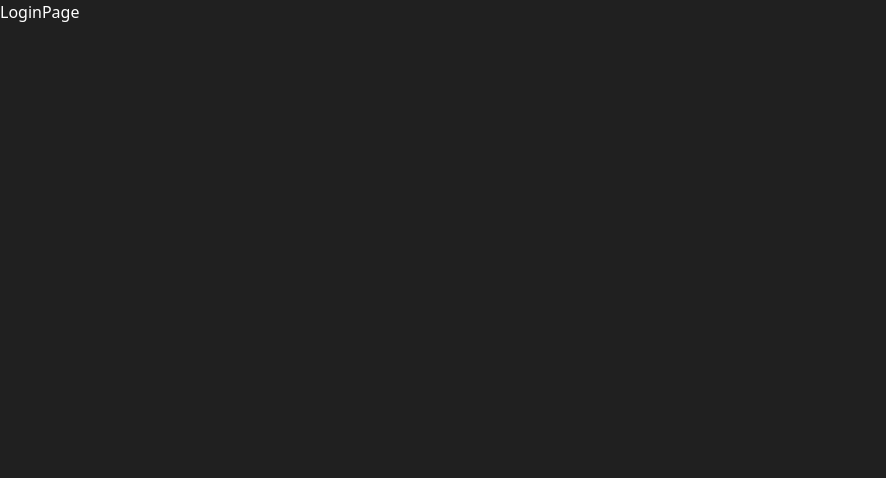
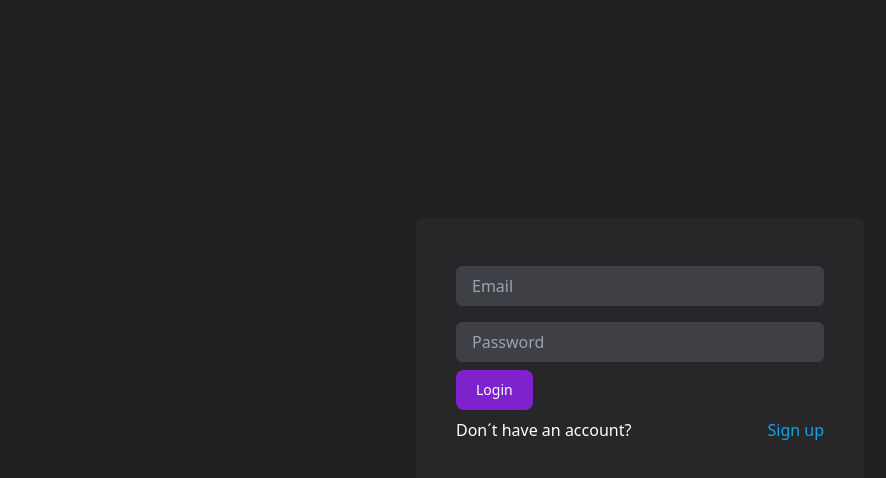
Before and after one commit to IvanSanchezMedina/FrontApp, a React (Vite) app: page /login in a window 1280 px wide. Shown: the top 478 px of the page, without its empty margins (0-886 px from the left). Built offline with nearby package versions, Linux system fonts and the light colour scheme.

Commit message:
Login Pages

```diff
--- a/src/api/auth.js
+++ b/src/api/auth.js
@@ -3,3 +3,5 @@
 const API = "http://localhost:3000"
 
 export const registerRequest = (user)=> axios.post(`${API}/register`, user)
+
+export const loginRequest = (user)=> axios.post(`${API}/login`,user)
--- a/src/context/AuthContext.jsx
+++ b/src/context/AuthContext.jsx
@@ -1,5 +1,5 @@
-import { createContext, useState, useContext } from "react";
-import { registerRequest } from "../api/auth"
+import { createContext, useState, useContext, useEffect } from "react";
+import { loginRequest, registerRequest } from "../api/auth"
 
 export const AuthContext = createContext()
 
@@ -32,8 +32,29 @@
        }
     }
 
+    const signin = async (user) => {
+        try {
+            const res = await loginRequest(user)
+            setUser(res.data)
+            setIsAuthenticated(true)
+        } catch (error) {
+            console.log(error)
+            if(Array.isArray(error.response.data)){
+                return setErrors(error.response.data)
+            }
+            setErrors([error.response.data.message])
+        }
+    }
+
+    useEffect( ()=>{
+        if (errors.length >0) {
+            setTimeout(()=>{setErrors([])
+            },5000)
+        }
+    },[errors])
+
     return (
-        <AuthContext.Provider value={{signup,user,isAuthenticated,errors}}>
+        <AuthContext.Provider value={{signup,signin,user,isAuthenticated,errors}}>
             {children}
         </AuthContext.Provider>
     )
--- a/src/pages/LoginPage.jsx
+++ b/src/pages/LoginPage.jsx
@@ -1,6 +1,64 @@
+import { useForm } from "react-hook-form"
+import { useAuth } from "../context/AuthContext"
+import { useEffect } from "react"
+import { Link, useNavigate } from "react-router-dom"
+
 function LoginPage() {
+
+  const { register, handleSubmit, formState: { errors } } = useForm()
+  const { signin, user, isAuthenticated, errors: loginErrors } = useAuth()
+  const navigate = useNavigate()
+
+  useEffect(() => {
+    if (isAuthenticated) navigate("/profile")
+  }, [isAuthenticated])
+
+  const onSubmit = handleSubmit(async (values) => {
+    console.log("values :", values)
+    signin(values)
+
+  })
+
   return (
-    <div>LoginPage</div>
+
+    <div className="flex h-[calc(100vh-100px)] items-center justify-center">
+
+      <div className="bg-zinc-800 max-w-md w-full p-10 rounded-md">
+        {
+          loginErrors.map((error, i) => (
+            <div className="bg-red-500 p-2 text-white text-center" key={i}>{error}</div>
+          ))
+        }
+        <form onSubmit={onSubmit}>
+
+          <input type="text"
+            {...register("email", { "required": true })}
+            className="w-full bg-zinc-700 text-white px-4 py-2 rounded-md my-2"
+            placeholder="Email"
+          />
+          {errors.email && (
+            <p className="text-red-500 font-bold mt-1">{errors.email.message}</p>
+          )}
+
+
+          <input type="password"
+            {...register("password", { "required": true })}
+            className="w-full bg-zinc-700 text-white px-4 py-2 rounded-md my-2"
+            placeholder="Password"
+          />
+          {errors.password && (
+            <p className="text-red-500 font-bold mt-1">{errors.password.message}</p>
+          )}
+
+          <button type="submit" className="focus:outline-none text-white bg-purple-700 hover:bg-purple-800 focus:ring-4 focus:ring-purple-300 font-medium rounded-lg text-sm px-5 py-2.5 mb-2 dark:bg-purple-600 dark:hover:bg-purple-700 dark:focus:ring-purple-900">Login</button>
+        </form>
+
+        <p className="flex gap-x-2 justify-between">
+          Don´t have an account? <Link to="/register" className="text-sky-500">Sign up</Link>
+        </p>
+      </div>
+
+    </div>
   )
 }
 
--- a/src/pages/RegisterPage.jsx
+++ b/src/pages/RegisterPage.jsx
@@ -1,9 +1,10 @@
 import { useForm } from "react-hook-form"
 import { useAuth } from "../context/AuthContext";
 import { useEffect } from "react";
-import { useNavigate } from "react-router-dom";
+import { Link, useNavigate } from "react-router-dom";
 
 function RegisterPage() {
+
     const { register, handleSubmit, formState: { errors } } = useForm();
     const { signup, user, isAuthenticated, errors: registerErrors } = useAuth();
     const navigate = useNavigate();
@@ -20,12 +21,13 @@
     })
 
     return (
-        <div className="bg-zinc-800 max-w-md p-10 rounded-md">
+        <div className="flex h-[calc(100vh-100px)] items-center justify-center">
             {
                 registerErrors.map((error, i) => (
-                    <div  className="bg-red-500 p-2 text-white" key={i}>{error}</div>
+                    <div className="bg-red-500 p-2 text-white" key={i}>{error}</div>
                 ))
             }
+            <div className="bg-zinc-800 max-w-md w-full p-10 rounded-md">
                 <form onSubmit={onSubmit}>
                     <input type="text"
                         {...register("first_name", { "required": true })}
@@ -76,8 +78,13 @@
                         <p className="text-red-500 font-bold mt-1">{errors.password.message}</p>
                     )}
 
-                <button type="submit" className="focus:outline-none text-white bg-purple-700 hover:bg-purple-800 focus:ring-4 focus:ring-purple-300 font-medium rounded-lg text-sm px-5 py-2.5 mb-2 dark:bg-purple-600 dark:hover:bg-purple-700 dark:focus:ring-purple-900">Purple</button>
+                    <button type="submit" className="focus:outline-none text-white bg-purple-700 hover:bg-purple-800 focus:ring-4 focus:ring-purple-300 font-medium rounded-lg text-sm px-5 py-2.5 mb-2 dark:bg-purple-600 dark:hover:bg-purple-700 dark:focus:ring-purple-900">
+                        Register</button>
                 </form>
+                <p className="flex gap-x-2 justify-between">
+                    You have an account? <Link to="/login" className="text-sky-500">Sign in</Link>
+                </p>
+            </div>
         </div>
     )
 }
```
Lines whose indentation alone changed are shown as unchanged.
